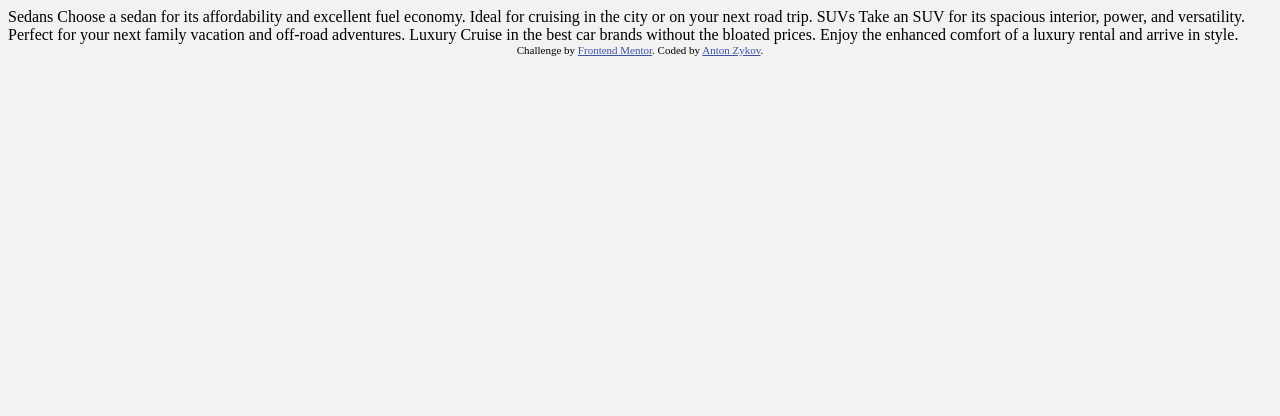
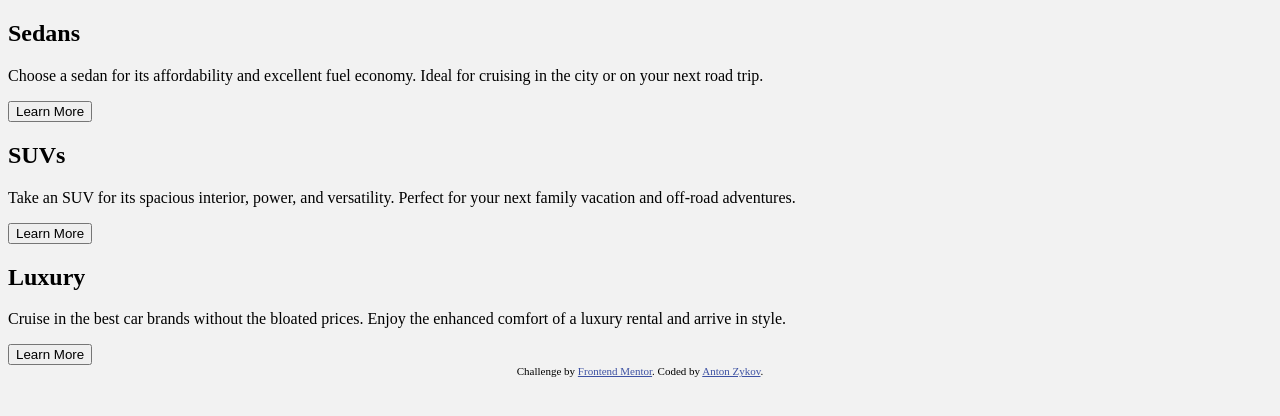
Before and after one commit to anton-zykov/fm-3-column-component, a plain HTML site: page index.html in a window 1280 px wide. Drawn offline with Linux system fonts and the light colour scheme.

Commit message:
Feat: add html layout of the component

```diff
--- a/index.html
+++ b/index.html
@@ -10,18 +10,29 @@
   <title>Frontend Mentor | 3-column preview card component</title>
 </head>
 <body>
-
-  Sedans
-  Choose a sedan for its affordability and excellent fuel economy. Ideal for cruising in the city
-  or on your next road trip.
-
-  SUVs
-  Take an SUV for its spacious interior, power, and versatility. Perfect for your next family vacation
-  and off-road adventures.
-
-  Luxury
-  Cruise in the best car brands without the bloated prices. Enjoy the enhanced comfort of a luxury
-  rental and arrive in style.
+  <div class="component">
+    <div class="sedans">
+      <h2 class="category-title">Sedans</h2>
+      <p class="category-description">
+        Choose a sedan for its affordability and excellent fuel economy. Ideal for cruising in the city or on your next road trip.
+      </p>
+      <button class="learn-more-btn">Learn More</button>
+    </div>
+    <div class="suvs">
+      <h2 class="category-title">SUVs</h2>
+      <p class="category-description">
+        Take an SUV for its spacious interior, power, and versatility. Perfect for your next family vacation and off-road adventures.
+      </p>
+      <button class="learn-more-btn">Learn More</button>
+    </div>
+    <div class="luxury">
+      <h2 class="category-title">Luxury</h2>
+      <p class="category-description">
+        Cruise in the best car brands without the bloated prices. Enjoy the enhanced comfort of a luxury rental and arrive in style.
+      </p>
+      <button class="learn-more-btn">Learn More</button>
+    </div>
+  </div>
 
   <div class="attribution">
     Challenge by <a href="https://www.frontendmentor.io?ref=challenge" target="_blank">Frontend Mentor</a>.
```
